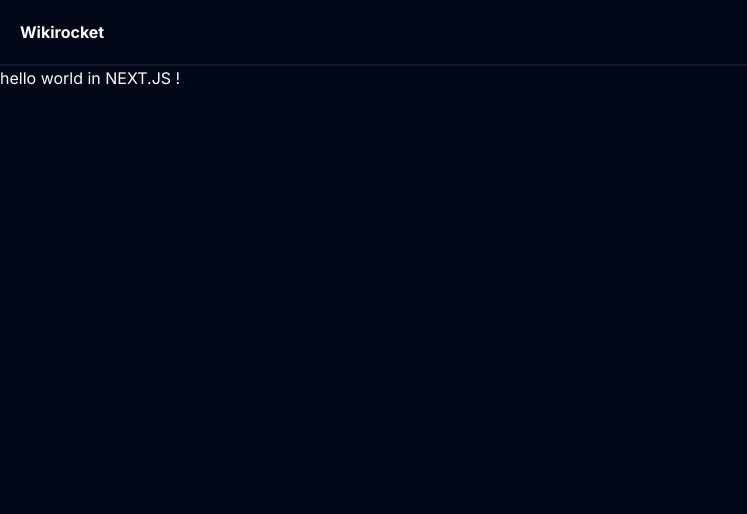
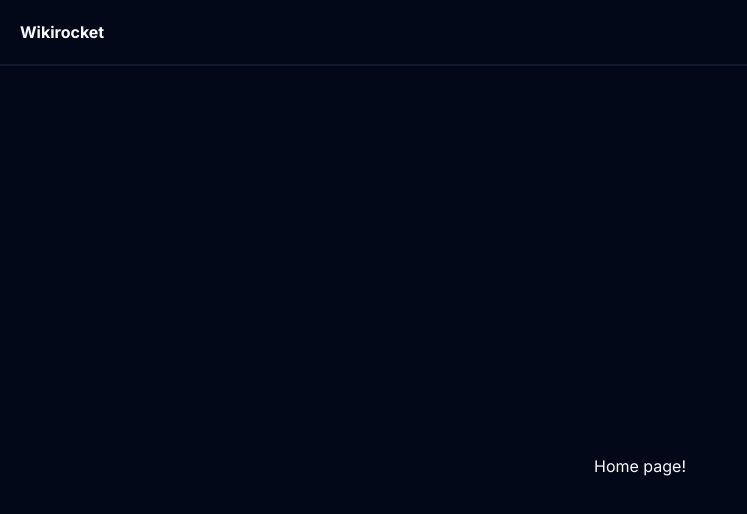
Before and after one commit to TusharSoni014/nextjs-notes, a Next.js app in the folder 3-small-project/: page / in a window 1280 px wide. Shown: the top 514 px of the page, without its empty margins (0-747 px from the left). Built offline with nearby package versions, Linux system fonts and the light colour scheme.

Commit message:
minor changes

```diff
--- a/3-small-project/src/app/page.tsx
+++ b/3-small-project/src/app/page.tsx
@@ -1,3 +1,7 @@
 export default function Home() {
-  return <main className="">hello world in NEXT.JS !</main>;
+  return (
+    <main className="w-full h-screen flex justify-center items-center">
+      Home page!
+    </main>
+  );
 }
```
Also changed, not shown: 3-small-project/src/app/test/page.tsx (+1 -1 lines).
